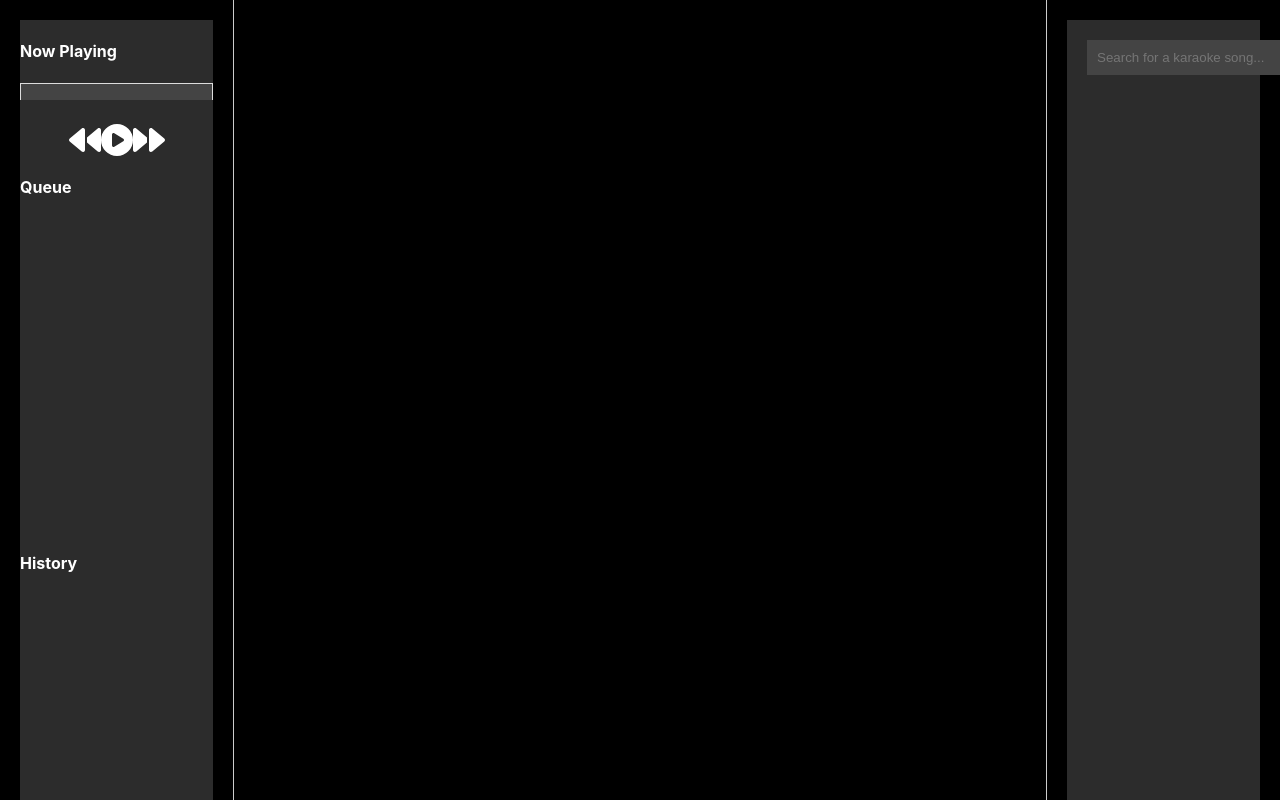
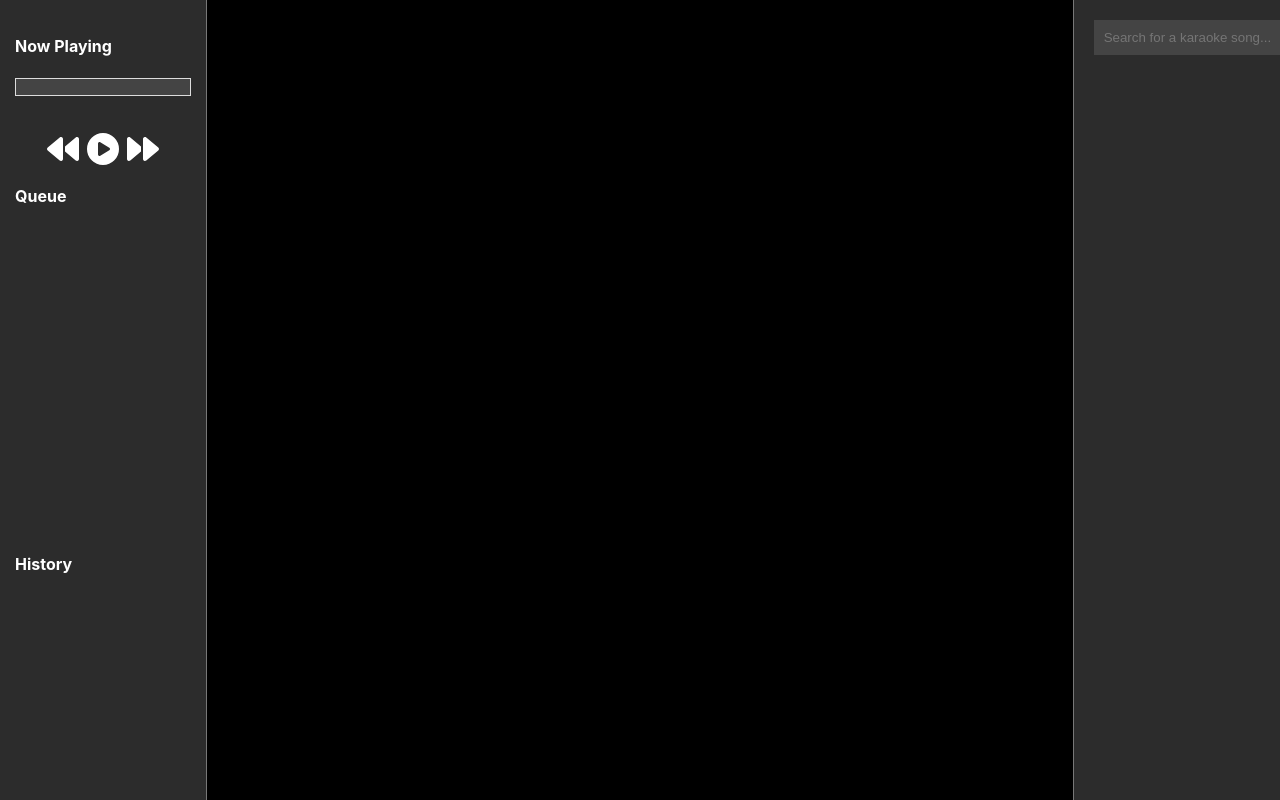
Before and after one commit to owensantoso/karaoke-yt, a React (Create React App) app: page / in a window 1280 px wide. Built offline with nearby package versions, Linux system fonts and the light colour scheme.

Commit message:
Fixed previous button, removed black padding in sidebars, added hover color to search items, changed cursor hover to pointer/text input depending on item.

```diff
--- a/src/App.css
+++ b/src/App.css
@@ -27,17 +27,17 @@ code {
 .sidebar {
   width: 25%;
   height: 100%;
-  padding: 20px;
+  padding: 0px;
   overflow-y: auto;
-  border-right: 1px solid #ccc;
+  border-right: 1px solid rgb(120, 120, 120);
 }
 
 .search-sidebar {
   width: 25%;
   height: 100%;
-  padding: 20px;
+  padding: 0px;
   overflow-y: auto;
-  border-left: 1px solid #ccc;
+  border-left: 1px solid rgb(120, 120, 120);
 }
 
 
--- a/src/App.js
+++ b/src/App.js
@@ -12,6 +12,7 @@ function App() {
   const [isPlaying, setIsPlaying] = useState(false);
   const [history, setHistory] = useState([]);
   const [playerState, setPlayerState] = useState(null);
+  const [loading, setLoading] = useState(false);
 
   const addToQueue = (video) => {
     setQueue([...queue, video]);
@@ -21,6 +22,7 @@ function App() {
 
 const playNextVideo = () => {
   if (currentVideoIndex + 1 < queue.length) {
+    setLoading(true); // Set loading to true when next video starts loading
     const nextVideoIndex = currentVideoIndex + 1;
     setHistory([...history, queue[currentVideoIndex]]);
     setQueue(queue.filter((_, i) => i !== currentVideoIndex));
@@ -28,6 +30,7 @@ const playNextVideo = () => {
     setIsPlaying(false);
     setTimeout(() => {
       setIsPlaying(true);
+      setLoading(false); // Set loading back to false when video starts playing
     }, 1000);
   }
 };
@@ -61,11 +64,20 @@ const playNextVideo = () => {
   */
 
   const playPreviousVideo = () => {
-    if (currentVideoIndex > 0) {
-      setCurrentVideoIndex(currentVideoIndex - 1);
-      setIsPlaying(true);
+    if (history.length > 0) {
+      setLoading(true); // Set loading to true when next video starts loading
+      const previousVideo = history[history.length - 1]; // Get the last video from history
+      setHistory(history.slice(0, -1)); // Remove the last video from history
+      setQueue([previousVideo, ...queue]); // Add the video back to the top of the queue
+      setCurrentVideoIndex(0); // Set the current video index to 0
+      setIsPlaying(false);
+      setTimeout(() => {
+        setIsPlaying(true);
+        setLoading(false); // Set loading back to false when video starts playing
+      }, 1000);
     }
   };
+
 
   const togglePlayPause = () => {
     console.log("togglePlayPause called");
@@ -84,8 +96,8 @@ const playNextVideo = () => {
         <QueueSidebar
           queue={queue}
           setQueue={setQueue}
-          playNextVideo={playNextVideo}
-          playPreviousVideo={playPreviousVideo}
+          playNextVideo={loading ? null : playNextVideo}
+          playPreviousVideo={loading ? null : playPreviousVideo}
           currentVideoIndex={currentVideoIndex}
           isPlaying={isPlaying}
           togglePlayPause={togglePlayPause}
--- a/src/components/QueueSidebar.css
+++ b/src/components/QueueSidebar.css
@@ -1,19 +1,21 @@
 .queue-sidebar {
+  box-sizing: border-box;
   color: #fff;
   background-color: #2c2c2c;
-    display: flex;
-    flex-direction: column;
-    height: 100%;
+  display: flex;
+  flex-direction: column;
+  height: 100%;
+  padding: 15px; /* i added this line */
   }
 
   .now-playing,
   .queue,
   .history {
+    flex-grow:1;
     margin-bottom: 1rem;
   }
 
   .now-playing {
-    height: 10%;
     overflow-y: auto;
   }
 
@@ -40,7 +42,13 @@
     align-items: center;
     margin-top: 0.5rem;
     font-size: 32px;
+    cursor: pointer;
   }
+
+  .player-controls > *:not(:last-child) {
+    margin-right: 8px;
+    cursor: pointer;
+}
 
   .player-controls i {
     cursor: pointer;
@@ -67,3 +75,10 @@
     cursor: pointer;
     font-size: 1rem;
   }
+
+
+  .delete-icon {
+    cursor: pointer;
+    color: #6f6f6f;
+
+  }
--- a/src/components/QueueSidebar.js
+++ b/src/components/QueueSidebar.js
@@ -33,7 +33,7 @@ function QueueSidebar({
         <div key={index} className="queue-item">
           <span>{item.snippet.title}</span>
           <div className="queue-item-actions">
-            <FontAwesomeIcon icon={faTimes} onClick={() => removeFromQueue(index)} />
+            <FontAwesomeIcon className="delete-icon" icon={faTimes} onClick={() => removeFromQueue(index)} />
           </div>
         </div>
       );
@@ -56,7 +56,8 @@ function QueueSidebar({
           ) : (
             <FontAwesomeIcon icon={faPlayCircle} onClick={togglePlayPause} />
           )}
-          <FontAwesomeIcon icon={faForward} onClick={playNextVideo} />
+          <FontAwesomeIcon icon={faForward} onClick={playNextVideo} disabled={!playNextVideo} />
+
         </div>
       <div className="queue">
         <h4>Queue</h4>
--- a/src/components/SearchBar.css
+++ b/src/components/SearchBar.css
@@ -7,6 +7,7 @@
 }
 
 .search-input {
+  cursor: text;
   background-color: #444;
   border: none;
   padding: 10px;
@@ -16,8 +17,17 @@
 }
 
 .search-button {
+  cursor: pointer;
   background-color: #444;
   border: none;
   padding: 10px;
   color: #fff;
 }
+
+.search-result {
+  padding: 10px;
+}
+
+.search-result:hover {
+  background-color: #414141; /* Adjust this color to the shade of grey you want */
+}
```
